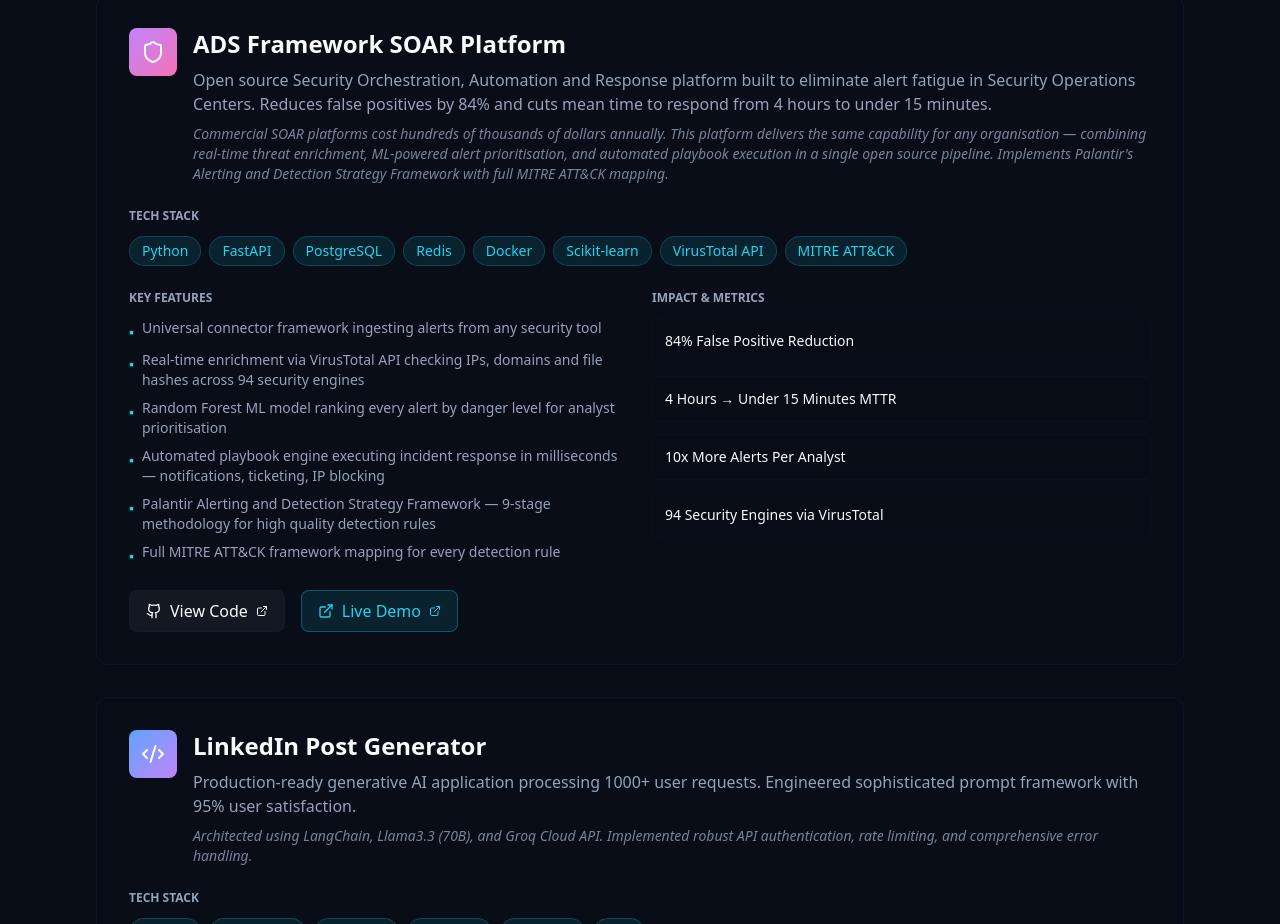
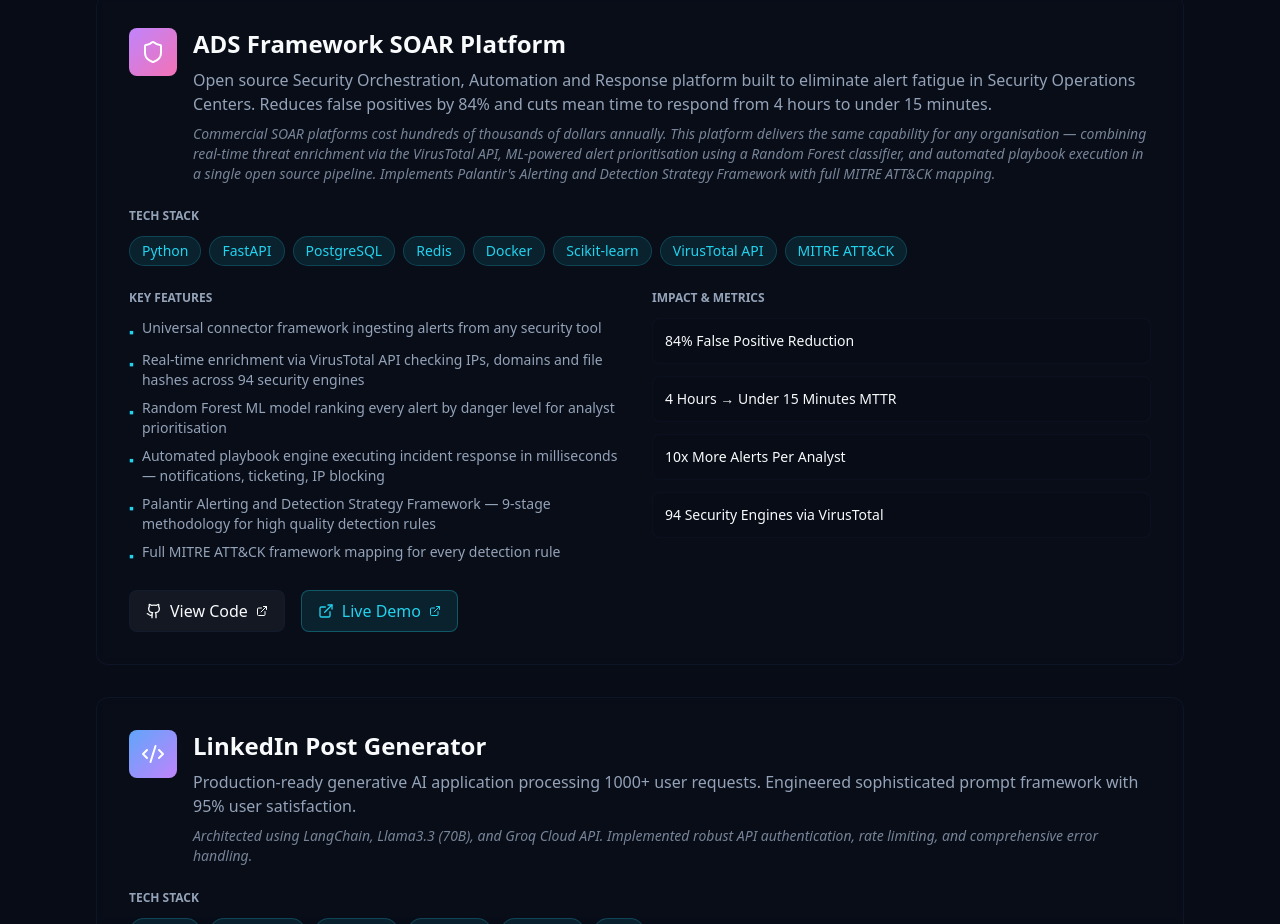
Before and after one commit to Girlweb/My-Portfolio, a React (Vite) app: page / in a window 1280 px wide. Shown: the part 4079-5003 px from the top of the page. Built offline with nearby package versions, Linux system fonts and the light colour scheme.

Commit message:
Enhance project details for ADS Framework SOAR Platform
Updated the long description to include VirusTotal API usage and changed GitHub link to the specific repository.

```diff
--- a/src/components/Projects.tsx
+++ b/src/components/Projects.tsx
@@ -29,7 +29,7 @@ const Projects = () => {
     {
       title: "ADS Framework SOAR Platform",
       description: "Open source Security Orchestration, Automation and Response platform built to eliminate alert fatigue in Security Operations Centers. Reduces false positives by 84% and cuts mean time to respond from 4 hours to under 15 minutes.",
-      longDescription: "Commercial SOAR platforms cost hundreds of thousands of dollars annually. This platform delivers the same capability for any organisation — combining real-time threat enrichment, ML-powered alert prioritisation, and automated playbook execution in a single open source pipeline. Implements Palantir's Alerting and Detection Strategy Framework with full MITRE ATT&CK mapping.",
+      longDescription: "Commercial SOAR platforms cost hundreds of thousands of dollars annually. This platform delivers the same capability for any organisation — combining real-time threat enrichment via the VirusTotal API, ML-powered alert prioritisation using a Random Forest classifier, and automated playbook execution in a single open source pipeline. Implements Palantir's Alerting and Detection Strategy Framework with full MITRE ATT&CK mapping.",
       tech: ["Python", "FastAPI", "PostgreSQL", "Redis", "Docker", "Scikit-learn", "VirusTotal API", "MITRE ATT&CK"],
       features: [
         "Universal connector framework ingesting alerts from any security tool",
@@ -45,8 +45,8 @@ const Projects = () => {
         "10x More Alerts Per Analyst",
         "94 Security Engines via VirusTotal"
       ],
-      github: "https://github.com/Girlweb",
-      demo: "https://ads-soar-platform.onrender.com",
+      github: "https://github.com/Girlweb/ads-framework-platform",
+      demo: "https://ads-soar-platform.onrender.com/docs",
       icon: <Shield className="w-6 h-6" />,
       color: "from-purple-400 to-pink-400"
     },
```
